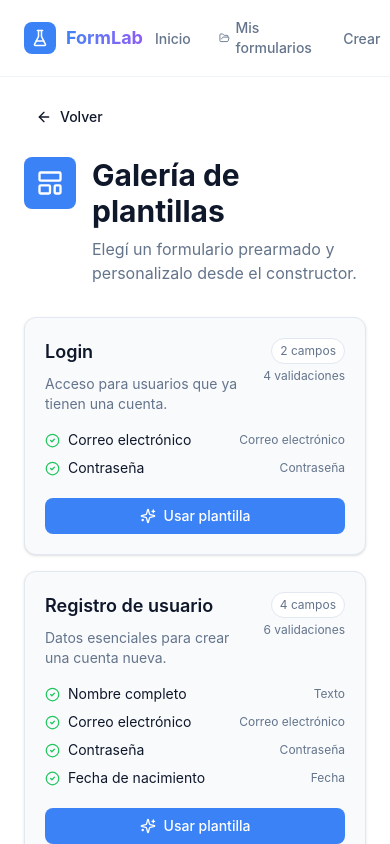
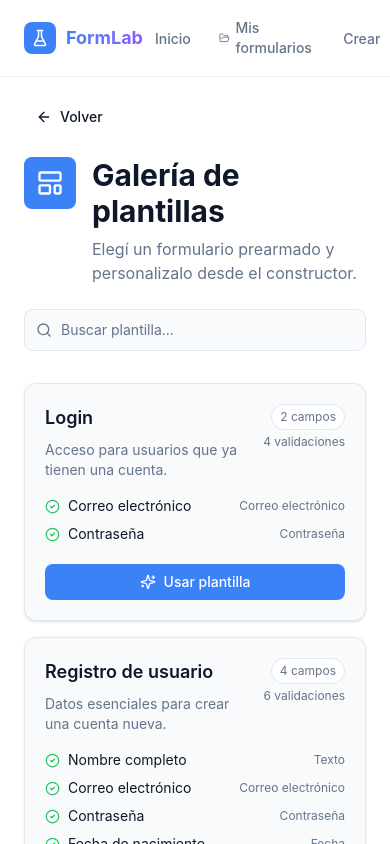
Before and after one commit to AlejoElPaisano/integrartec-segundo-proyecto, a React (Vite) app: page /templates in a window 390 px wide. Shown: the top 844 px of the page. Built offline with nearby package versions, Linux system fonts and the light colour scheme.

Commit message:
feat(ux): mobile-first builder tabs, search in gallery, EmptyState unification and micro-animations

```diff
--- a/src/features/form-lab/components/MyFormsPage.tsx
+++ b/src/features/form-lab/components/MyFormsPage.tsx
@@ -26,6 +26,7 @@ import {
   serializeForm,
   toSafeFilename,
 } from "@/features/form-lab/utils";
+import { EmptyState } from "@/shared/components/ui/EmptyState";
 import { ImportFormModal } from "./ImportFormModal";
 import { formatDistanceToNow } from "date-fns";
 import { es } from "date-fns/locale";
@@ -238,19 +239,28 @@ export function MyFormsPage() {
             </Card>
           </section>
         ) : filtered.length === 0 ? (
-          <section className="animate-fade-up py-16 text-center">
-            <Search
-              size={40}
-              className="mx-auto mb-4 text-text-muted opacity-40"
-              aria-hidden="true"
+          <section className="animate-fade-up py-4">
+            <EmptyState
+              emoji="🔍"
+              title="Sin resultados"
+              description={
+                activeTag
+                  ? `No hay formularios con la etiqueta "${activeTag}".`
+                  : `No hay formularios que coincidan con "${searchQuery}".`
+              }
+              action={
+                <Button
+                  variant="secondary"
+                  onClick={() => {
+                    setSearchQuery("");
+                    setActiveTag(null);
+                  }}
+                >
+                  Limpiar filtros
+                </Button>
+              }
+              size="lg"
             />
-            <p className="text-lg font-medium text-text">
-              No se encontraron resultados
-            </p>
-            <p className="mt-1 text-text-muted">
-              Probá con otro término de búsqueda
-            </p>
-          </section>
         ) : (
           <ul className="grid grid-cols-1 gap-4 md:grid-cols-2">
             {filtered.map((form, index) => (
@@ -259,7 +269,7 @@ export function MyFormsPage() {
                 className="animate-fade-up"
                 style={{ animationDelay: `${(index + 2) * 60}ms` }}
               >
-                <Card className="group h-full p-0 transition-all duration-300 hover:shadow-lg hover:-translate-y-0.5">
+                <Card className="group h-full p-0 card-lift">
                   {/* Color accent bar from theme */}
                   <div
                     className="h-1 rounded-t-xl"
--- a/src/features/form-lab/components/TemplateGalleryPage.tsx
+++ b/src/features/form-lab/components/TemplateGalleryPage.tsx
@@ -1,7 +1,9 @@
-import { ArrowLeft, CheckCircle2, LayoutTemplate, Sparkles } from "lucide-react";
+import { useState } from "react";
+import { ArrowLeft, CheckCircle2, LayoutTemplate, Search, Sparkles } from "lucide-react";
 import { useNavigate } from "react-router-dom";
 import { Button } from "@/shared/components/ui/Button";
 import { Card } from "@/shared/components/ui/Card";
+import { EmptyState } from "@/shared/components/ui/EmptyState";
 import { useFormLabStore } from "@/features/form-lab/store";
 import {
   createFormFromTemplate,
@@ -22,8 +24,8 @@ function TemplateCard({ template, onUseTemplate }: TemplateCardProps) {
   const validationCount = countTemplateRules(template);
 
   return (
-    <article aria-labelledby={`template-${template.id}`}>
-      <Card className="flex h-full flex-col p-5">
+    <article aria-labelledby={`template-${template.id}`} className="h-full">
+      <Card className="flex h-full flex-col p-5 transition-all duration-300 hover:shadow-lg hover:-translate-y-0.5">
         <header className="mb-4 flex items-start justify-between gap-4">
           <div>
             <h2
@@ -47,7 +49,7 @@ function TemplateCard({ template, onUseTemplate }: TemplateCardProps) {
           </div>
         </header>
 
-        <section className="mb-5" aria-label={`Campos de ${template.name}`}>
+        <section className="mb-5 flex-1" aria-label={`Campos de ${template.name}`}>
           <ul className="space-y-2">
             {template.fields.map((field) => (
               <li
@@ -86,6 +88,12 @@ export function TemplateGalleryPage() {
   const addForm = useFormLabStore((state) => state.addForm);
   const setCurrentForm = useFormLabStore((state) => state.setCurrentForm);
   const navigate = useNavigate();
+  const [searchQuery, setSearchQuery] = useState("");
+
+  const filtered = formTemplates.filter((t) =>
+    t.name.toLowerCase().includes(searchQuery.toLowerCase()) ||
+    t.description.toLowerCase().includes(searchQuery.toLowerCase())
+  );
 
   const handleUseTemplate = (template: FormTemplate) => {
     const form = createFormFromTemplate(template, {
@@ -101,7 +109,7 @@ export function TemplateGalleryPage() {
   return (
     <div className="min-h-screen p-6">
       <div className="mx-auto max-w-5xl">
-        <header className="mb-8">
+        <header className="mb-8 animate-fade-up">
           <Button variant="ghost" size="sm" onClick={() => navigate("/")}>
             <ArrowLeft size={16} aria-hidden="true" />
             Volver
@@ -121,18 +129,60 @@ export function TemplateGalleryPage() {
               </p>
             </div>
           </div>
+
+          {/* Search bar */}
+          <div
+            className="relative mt-6 max-w-md animate-fade-up"
+            style={{ animationDelay: "80ms" }}
+          >
+            <Search
+              size={16}
+              className="absolute left-3 top-1/2 -translate-y-1/2 text-text-muted"
+              aria-hidden="true"
+            />
+            <input
+              type="text"
+              value={searchQuery}
+              onChange={(e) => setSearchQuery(e.target.value)}
+              placeholder="Buscar plantilla..."
+              className="w-full rounded-lg border border-border bg-surface pl-9 pr-4 py-2.5 text-sm text-text placeholder:text-text-muted focus:outline-none focus:ring-2 focus:ring-primary transition-colors"
+              aria-label="Buscar plantilla"
+            />
+          </div>
         </header>
 
         <section aria-label="Plantillas disponibles">
-          <div className="grid grid-cols-1 gap-4 md:grid-cols-2 lg:grid-cols-3">
-            {formTemplates.map((template) => (
-              <TemplateCard
-                key={template.id}
-                template={template}
-                onUseTemplate={handleUseTemplate}
-              />
-            ))}
-          </div>
+          {filtered.length === 0 ? (
+            <EmptyState
+              emoji="🔍"
+              title="Sin resultados"
+              description={`No encontramos plantillas que coincidan con "${searchQuery}". Probá con otro término.`}
+              action={
+                <Button variant="secondary" onClick={() => setSearchQuery("")}>
+                  Limpiar búsqueda
+                </Button>
+              }
+              size="lg"
+            />
+          ) : (
+            <ul
+              className="grid list-none grid-cols-1 gap-4 md:grid-cols-2 lg:grid-cols-3"
+              role="list"
+            >
+              {filtered.map((template, index) => (
+                <li
+                  key={template.id}
+                  className="animate-fade-up"
+                  style={{ animationDelay: `${index * 60}ms` }}
+                >
+                  <TemplateCard
+                    template={template}
+                    onUseTemplate={handleUseTemplate}
+                  />
+                </li>
+              ))}
+            </ul>
+          )}
         </section>
       </div>
     </div>
--- a/src/features/notifications/components/ToastItem.tsx
+++ b/src/features/notifications/components/ToastItem.tsx
@@ -44,8 +44,8 @@ export function ToastItem({ toast, onDismiss }: ToastItemProps) {
       role="status"
       aria-live="polite"
       className={cn(
-        "pointer-events-auto flex items-start gap-3 rounded-lg border px-4 py-3 shadow-lg",
-        "animate-[slideIn_200ms_ease-out]",
+        "pointer-events-auto flex items-start gap-3 rounded-xl border px-4 py-3 shadow-lg backdrop-blur-sm",
+        "animate-toast-in",
         stylesFor[toast.type]
       )}
     >
--- a/src/index.css
+++ b/src/index.css
@@ -784,3 +784,77 @@ body {
   transform: translateY(0);
   outline-offset: 2px;
 }
+
+/* ─── View Transitions API (page-level) ─── */
+
+@view-transition {
+  navigation: auto;
+}
+
+::view-transition-old(root) {
+  animation: 180ms ease-out both fade-out-vt;
+}
+
+::view-transition-new(root) {
+  animation: 280ms ease-out both fade-up-vt;
+}
+
+@keyframes fade-out-vt {
+  from { opacity: 1; }
+  to   { opacity: 0; }
+}
+
+@keyframes fade-up-vt {
+  from {
+    opacity: 0;
+    transform: translateY(0.75rem);
+  }
+  to {
+    opacity: 1;
+    transform: translateY(0);
+  }
+}
+
+/* ─── Toast slide-up animation ─── */
+
+@keyframes toastSlideUp {
+  from {
+    opacity: 0;
+    transform: translateY(1.5rem) scale(0.96);
+  }
+  to {
+    opacity: 1;
+    transform: translateY(0) scale(1);
+  }
+}
+
+.animate-toast-in {
+  animation: toastSlideUp 280ms cubic-bezier(0.34, 1.56, 0.64, 1) both;
+}
+
+/* ─── Interactive card hover lift ─── */
+
+.card-lift {
+  transition: transform 200ms ease, box-shadow 200ms ease;
+}
+
+.card-lift:hover {
+  transform: translateY(-3px);
+  box-shadow: 0 12px 24px -6px rgba(0, 0, 0, 0.12), 0 4px 8px -2px rgba(0, 0, 0, 0.06);
+}
+
+.dark .card-lift:hover {
+  box-shadow: 0 12px 24px -6px rgba(0, 0, 0, 0.4), 0 4px 8px -2px rgba(0, 0, 0, 0.2);
+}
+
+/* ─── Pulse ring for primary CTA buttons ─── */
+
+@keyframes pulseRing {
+  0%   { box-shadow: 0 0 0 0 rgba(59, 130, 246, 0.4); }
+  70%  { box-shadow: 0 0 0 10px rgba(59, 130, 246, 0); }
+  100% { box-shadow: 0 0 0 0   rgba(59, 130, 246, 0); }
+}
+
+.animate-pulse-ring {
+  animation: pulseRing 2s ease-out infinite;
+}
```
Also changed, not shown: src/features/form-lab/components/FormBuilderPage.tsx (+62 -6 lines).
